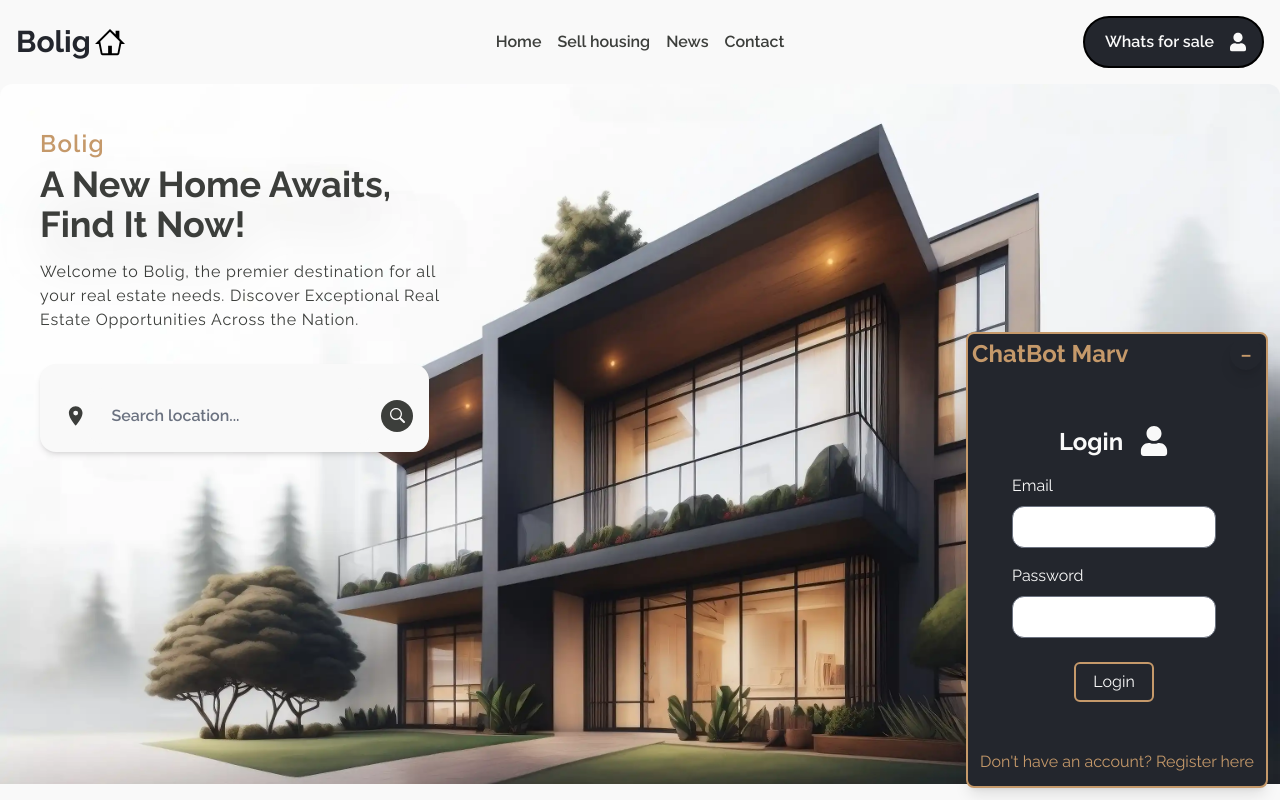
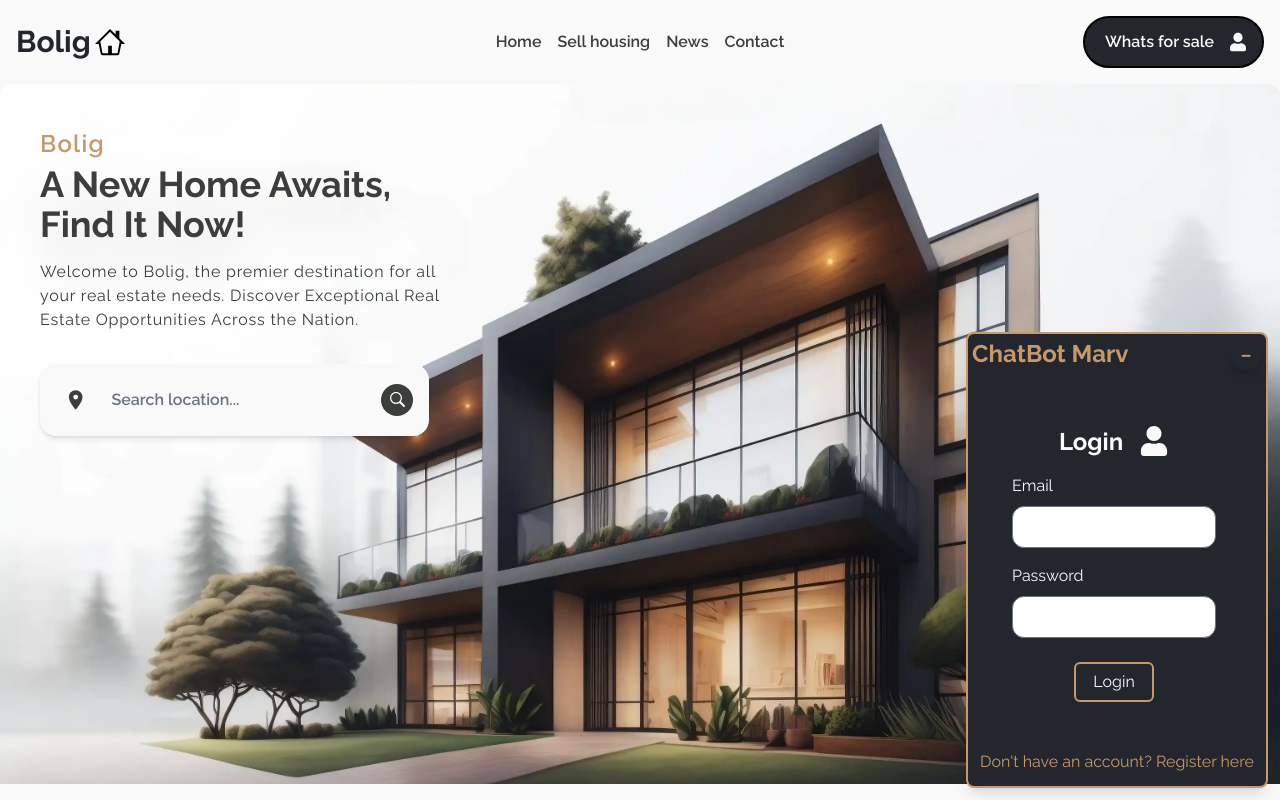
Before and after one commit to MaxAndreasLundin/bolig-web, a Next.js app: page / in a window 1280 px wide. Shown: the top 800 px of the page. Built offline with nearby package versions, Linux system fonts and the light colour scheme.

Commit message:
Changed component.

```diff
--- a/app/residenceForSale/page.tsx
+++ b/app/residenceForSale/page.tsx
@@ -3,11 +3,11 @@
 import React, { useEffect, useState } from 'react';
 import ResidenceCard from '../../components/card/ResidenceCard';
 import { ResidenceListProps } from '../../components/helpers/ResidenceList';
-import SearchBar from '../../components/searchBar/SearchBar';
 import { GiCoffeeCup } from 'react-icons/gi';
 import SearchFormResidence from '../../components/searchFormSmallCard/SearchFormResidence';
 import Link from 'next/link';
 import { useSearch } from '../../context/SearchContext';
+import CombinedSearchComponent from '../../components/searchBar/CombinedSearchComponent';
 
 const ResidenceForSale = () => {
   const { searchResult } = useSearch();
@@ -36,7 +36,7 @@ const ResidenceForSale = () => {
         ) : (
           <div className="flex w-full max-w-[1400px] flex-col items-start justify-center bg-white_bolig md:flex-row lg:rounded-lg">
             <div className="flex w-full items-center justify-center px-8 pt-6 md:hidden">
-              <SearchBar />
+              <CombinedSearchComponent />
             </div>
             <div className="hidden h-full w-[500px] items-start justify-start pt-14 md:flex">
               <SearchFormResidence />
--- a/components/searchBar/CombinedSearchComponent.tsx
+++ b/components/searchBar/CombinedSearchComponent.tsx
@@ -106,7 +106,7 @@ const CombinedSearchComponent = () => {
       <div className="flex w-full flex-col items-center justify-center rounded-2xl border-primary bg-white_bolig shadow-2xl md:shadow-md">
         <form
           onSubmit={onSubmit}
-          className="flex w-full flex-col rounded-2xl p-2 pt-6 text-primary"
+          className="flex w-full flex-col rounded-2xl p-2 text-primary"
         >
           <div className="flex w-full items-center justify-center">
             <MdLocationOn className="ml-4 h-8 w-8 text-primary" />
```
